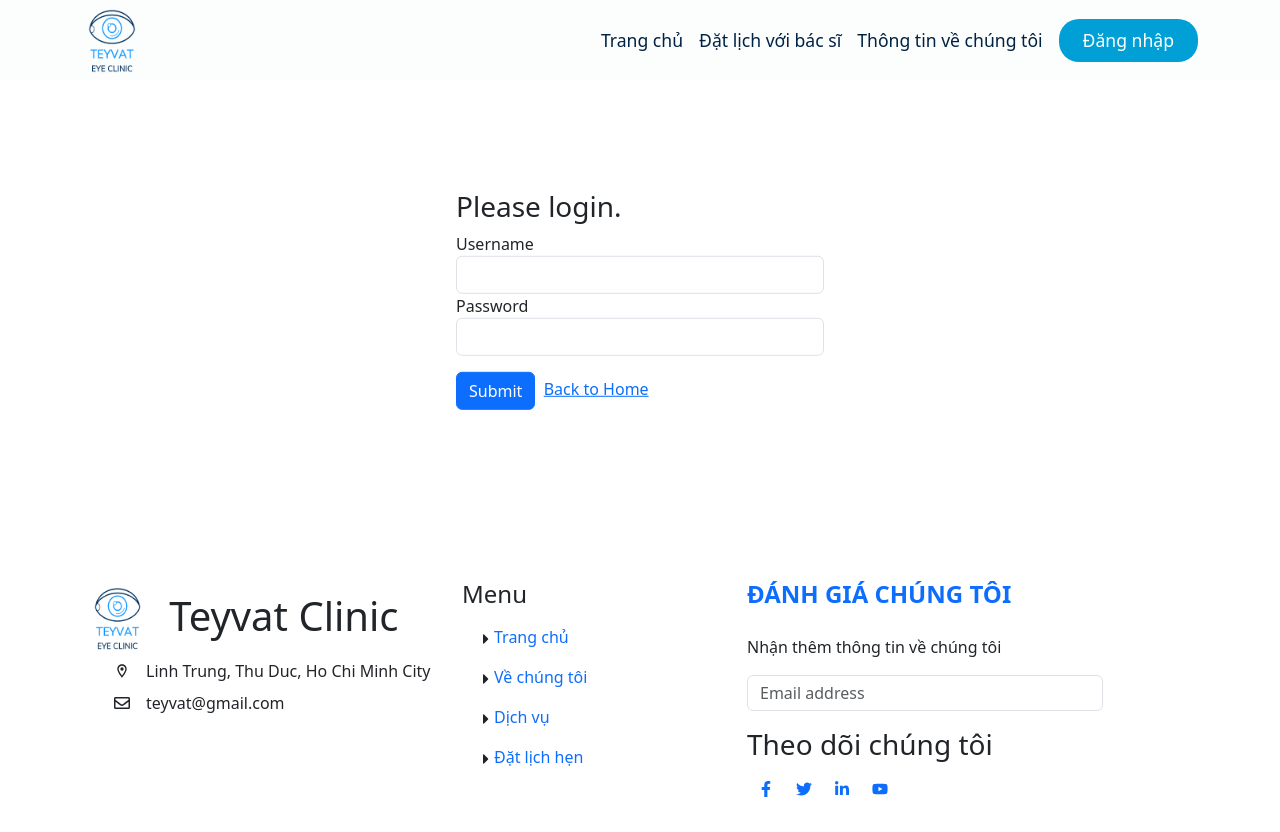
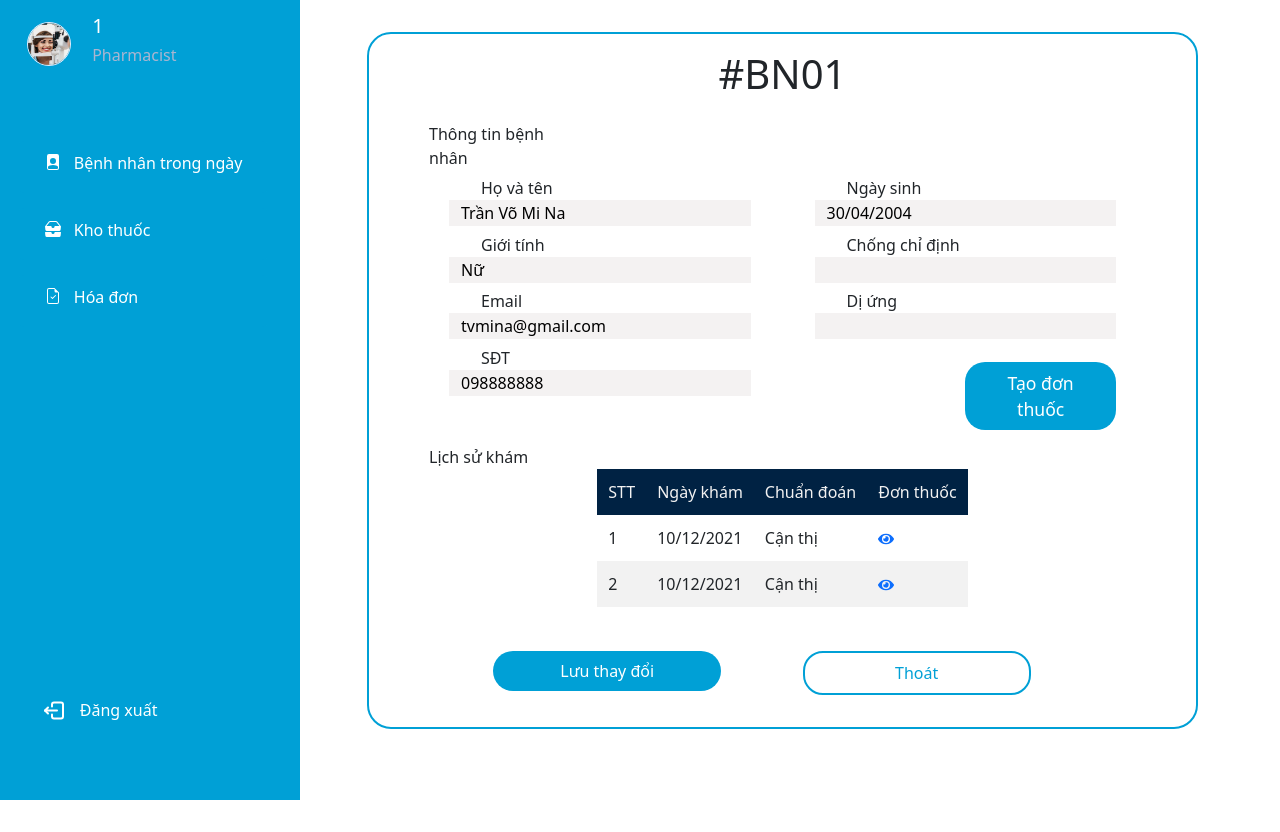
Before and after one commit to DN2803/Intro2SE_21_3_lab, a React (Create React App) app in the folder src/frontend/: page /login/1/doctor/patients/BN01 in a window 1280 px wide. Before the commit this address led to /login. After the commit the page ends 800 px from the top, so only its background shows below. Built offline with nearby package versions, Linux system fonts and the light colour scheme.

Commit message:
done prescription ui

```diff
--- a/src/frontend/src/router/Router.jsx
+++ b/src/frontend/src/router/Router.jsx
@@ -30,7 +30,7 @@
     const Auth = localStorage.getItem('isAuth');
     isAuth = Auth === 'true';
     console.log(isAuth);
-    //isAuth = true
+    isAuth = true
     // call api to check logged
     return isAuth ? <Outlet /> : <Navigate to='/login' />
   }
--- /dev/null
+++ b/src/frontend/src/styles/Prescription.scss
@@ -0,0 +1,47 @@
+@import "global.scss";
+
+.detail {
+    label {
+        padding-left: 2rem;
+        width: 10rem;
+    }
+    input {
+        border: none;
+        outline: none;
+        background-color: #e2dcdc5e;
+    }
+}
+.form{
+    &-doctorname {
+        padding-bottom: 2rem;
+    }
+    .group-form{
+        padding-bottom: 2rem;
+        input {
+            width: 70%;
+        }
+
+    }
+}
+.input-pair {
+    padding-bottom: 2rem;
+}
+.add {
+    border: none;
+    background-color: none;
+    color: $primary-color;
+}
+.text-wrapper {
+    padding-left: 2rem;
+    color: #0f97ff;
+    font-family: "Istok Web-Italic", Helvetica;
+    font-size: 16px;
+    font-style: italic;
+    font-weight: 400;
+    height: 24px;
+    letter-spacing: 0;
+    line-height: normal;
+    //margin-top: -1px;
+    //position: relative;
+    //width: 101px;
+  }
--- a/src/frontend/src/views/loggedpages/doctoruser/Prescription.jsx
+++ b/src/frontend/src/views/loggedpages/doctoruser/Prescription.jsx
@@ -1,8 +1,9 @@
 import React, {useState} from "react";
-import { useParams } from "react-router-dom";
-import { Container, Button, Label} from "reactstrap";
+import { useParams ,  useNavigate} from "react-router-dom";
+import { Container, Button, Row, Col} from "reactstrap";
+import { FaPlus } from "react-icons/fa6";
 
-
+import '../../../styles/Prescription.scss'
 const Prescription = () => {
     const id = useParams();
     console.log(id);
@@ -15,7 +16,7 @@
     const formattedDate = currentDate.toLocaleDateString();
     const isNow = date === formattedDate.replace(/\//g, '-') ;
     console.log (doctor_id, patient_id, date);
-    const [inputFields, setInputFields] = useState(['']); // Danh sách trường nhập
+    const [inputFields, setInputFields] = useState([]); // Danh sách trường nhập
 
     const handleAddField = () => {
         setInputFields([...inputFields, '']); // Thêm một trường nhập mới vào danh sách
@@ -25,38 +26,68 @@
         const newInputFields = [...inputFields];
         newInputFields[index] = value;
         setInputFields(newInputFields);
+
+    };
+
+    const navigate = useNavigate();
+
+    const goBack = () => {
+        navigate(-1); // Go back one step in the history stack
+    };
+    const save = () => {
+
     };
     return (
         <>
         <Container className="detail">
             <h2>{date}</h2>
+            <Row>
             <div className="form">
-                <label>Bác sĩ khám</label>
-                <input type="text" />
-                <label>Triệu chứng</label>
-                <input type="text" />
-                <label>Chuẩn đoán</label>
-                <input type="text" />
+                <div className="form-doctorname">
+                    <label>Bác sĩ khám</label>
+                    <input type="text" value={doctor_id}/>
+                </div>
+                <div className="group-form">
+                    <label>Triệu chứng</label>
+                    <input type="text" />
+                </div>
+                <div className="group-form">
+                    <label>Chuẩn đoán</label>
+                    <input type="text" />
+                </div>
 
             </div>
+            </Row>
+
             <h3>Danh sách thuốc</h3>
             {inputFields.map((field, index) => (
                 <div key={index} className="input-pair">
                 <label>Tên thuốc</label>
                 <input
                   type="text"
-
+                  className="name-medicince"
                   onChange={(e) => handleChange(index, e.target.value)}
                 />
                 <label>Số lượng</label>
                 <input
                   type="number"
-
+                  className="quantity"
                   onChange={(e) => handleChange(index, e.target.value)}
                 />
               </div>
             ))}
-            {isNow &&<Button onClick={handleAddField}>Thêm thuốc</Button>}
+            {isNow &&<div className="text-wrapper"  onClick={handleAddField}> <FaPlus /> &nbsp;Thêm thuốc</div>}
+            <div className="button">
+            <Row>
+                <Col>
+                <Button className="btn primary__btn save" conClick ={save}> Lưu thay đổi</Button>
+                </Col>
+                <Col>
+                <Button className="btn outline__btn back " onClick={goBack}>Thoát</Button>
+                </Col>
+            </Row>
+        </div>
+
 
 
         </Container>
```
